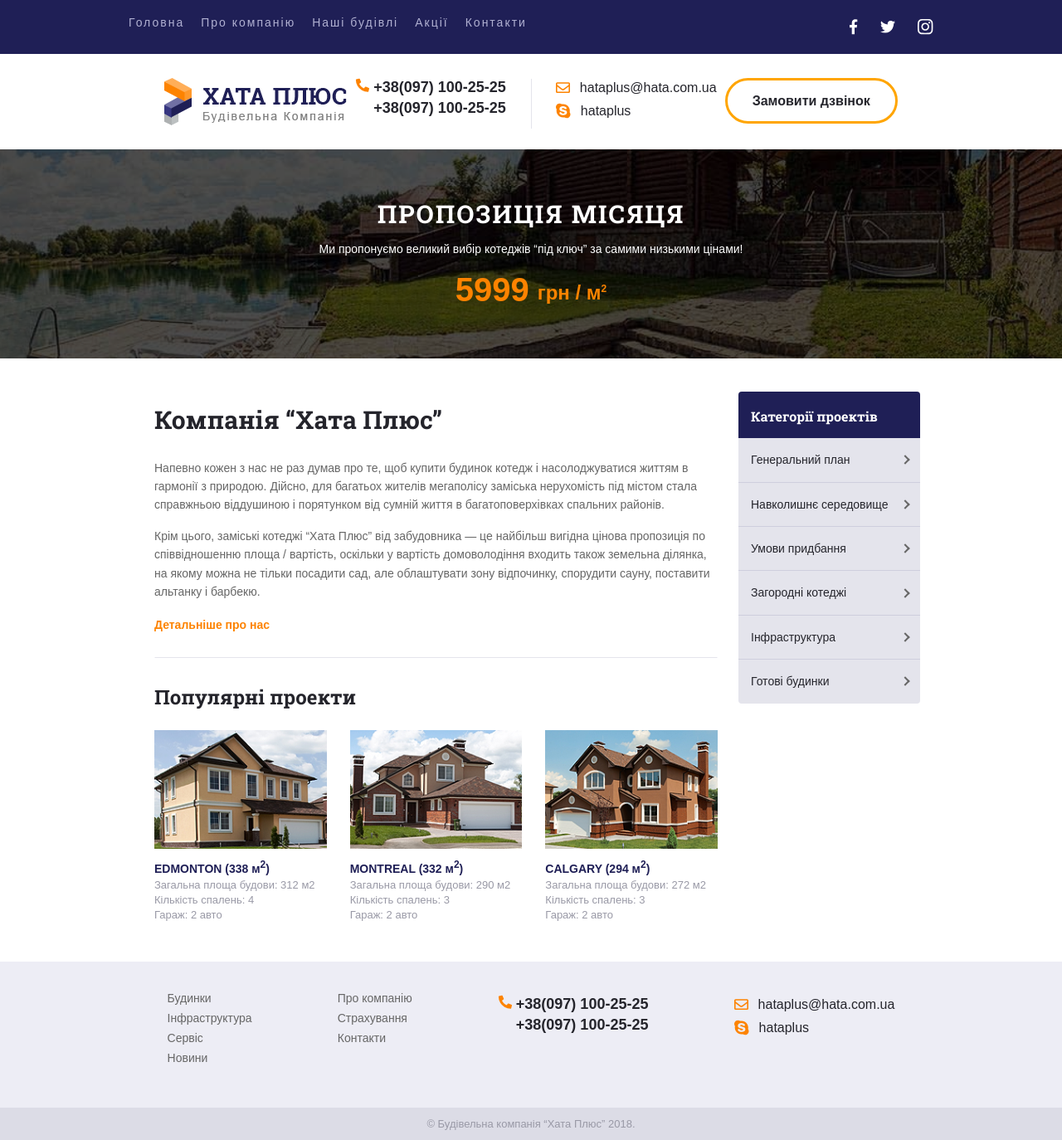
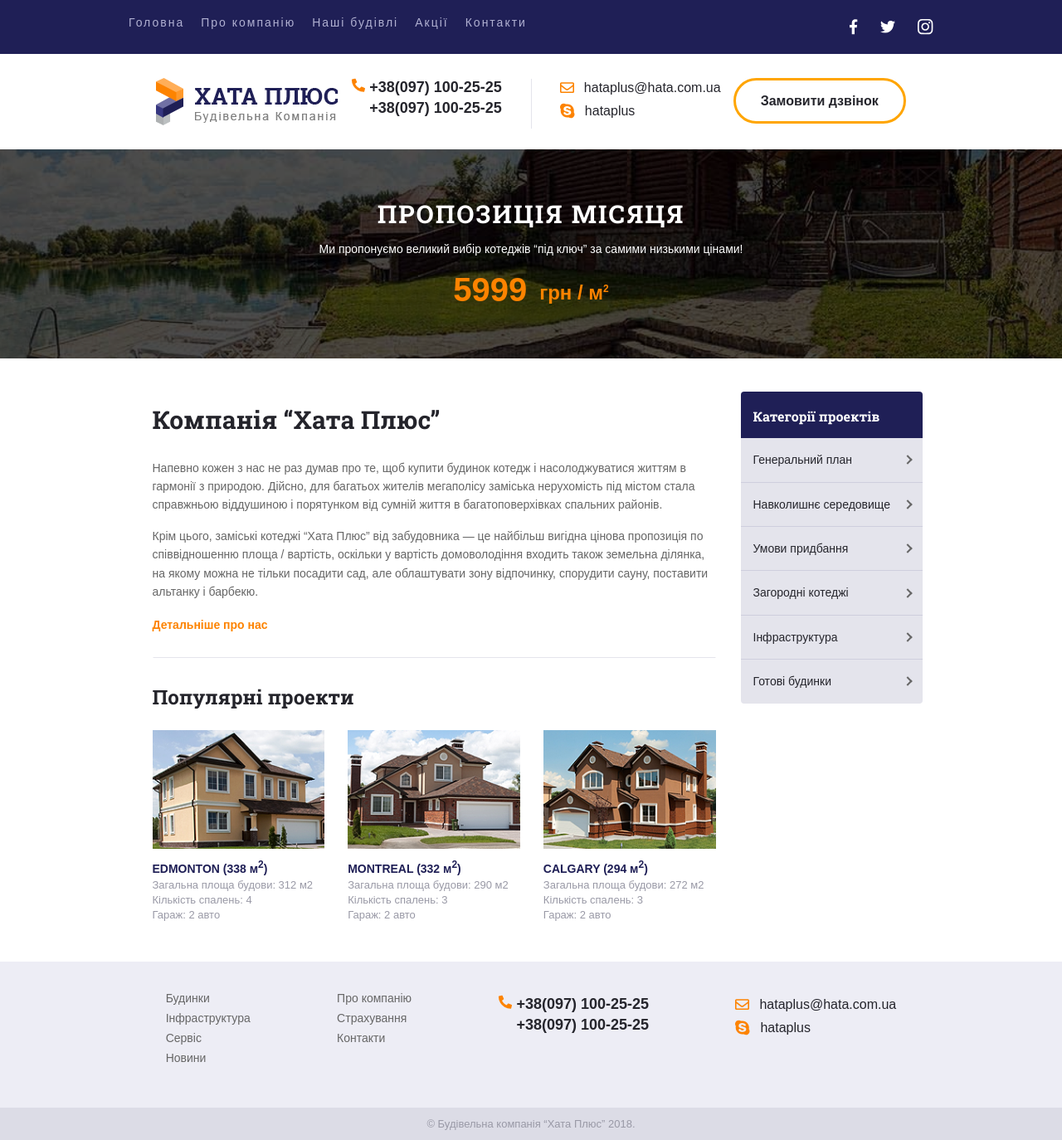
Before and after one commit to Sofii709/hata_plus, a PHP site: page / in a window 1280 px wide. Shown: the whole page at 83% size. Run offline with PHP 8.4, Linux system fonts and the light colour scheme.

Commit message:
fixed again

```diff
--- a/css/style.css
+++ b/css/style.css
@@ -62,7 +62,7 @@ body {
 }
 
 .gap {
-    gap: 10px;
+    gap: 15px;
 }
 
 h1,
@@ -137,10 +137,6 @@ hr {
     fill: #fd8300;
 }
 
-.main_contact {
-    padding: 29px 0;
-}
-
 .column-gap {
     display: flex;
     flex-direction: column;
@@ -199,6 +195,10 @@ hr {
 
 .fixed {
     padding-top: 100px;
+}
+
+.main_contact {
+    padding: 29px 0;
 }
 
 .main_contact .order_call a {
@@ -560,13 +560,19 @@ footer {
         padding-top: 65px;
     }
 
+    .categories {
+        max-width: 219px;
+    }
+
+    .main_contact {
+        display: flex;
+    }
+}
+
+@media screen and (min-width: 860px) {
     .company {
         flex-direction: row;
         align-items: flex-start;
-    }
-
-    .categories {
-        max-width: 219px;
     }
 }
 
--- a/index.html
+++ b/index.html
@@ -57,8 +57,8 @@
     </header>
     <main>
         <div class="fixed">
-            <div class="wrap gap main_contact wrapper flex-between center">
-                <div>
+            <div class="gap wrap main_contact wrapper flex-between center">
+                <div class="one">
                     <a href="">
                         <picture>
                             <source src="img/logo.webp" type="image/webp">
@@ -66,20 +66,22 @@
                         </picture>
                     </a>
                 </div>
-                <div class="phone flex-between">
+                <div class="gap wrap flex-between center">
+                    <div class="two phone flex-between">
                         <div class="column-gap">
-                        <p><a href="+380971002525"><img src="img/phone.svg" alt="phone"> +38(097) 100-25-25</a></p>
+                            <p class="items-center"><a href="+380971002525"><img src="img/phone.svg" alt="phone"> +38(097) 100-25-25</a></p>
                             <p><a href="+380971002525">+38(097) 100-25-25</a></p>
                         </div>
                     </div>
                     <div><span class="line"></span></div>
-                <div class="email column-gap">
+                    <div class="three email column-gap">
                         <p><a href="mailto:hataplus@hata.com.ua"><img src="img/email.svg"
                                     alt="email">hataplus@hata.com.ua</a>
                         </p>
                         <p><a href="skype:hataplus"><img src="img/skype.svg" alt="skype">hataplus</a></p>
                     </div>
-                <div class="order_call">
+                </div>
+                <div class="order_call four">
                     <a href="#">Замовити дзвінок</a>
                 </div>
             </div>
```
Lines whose indentation alone changed are shown as unchanged.
